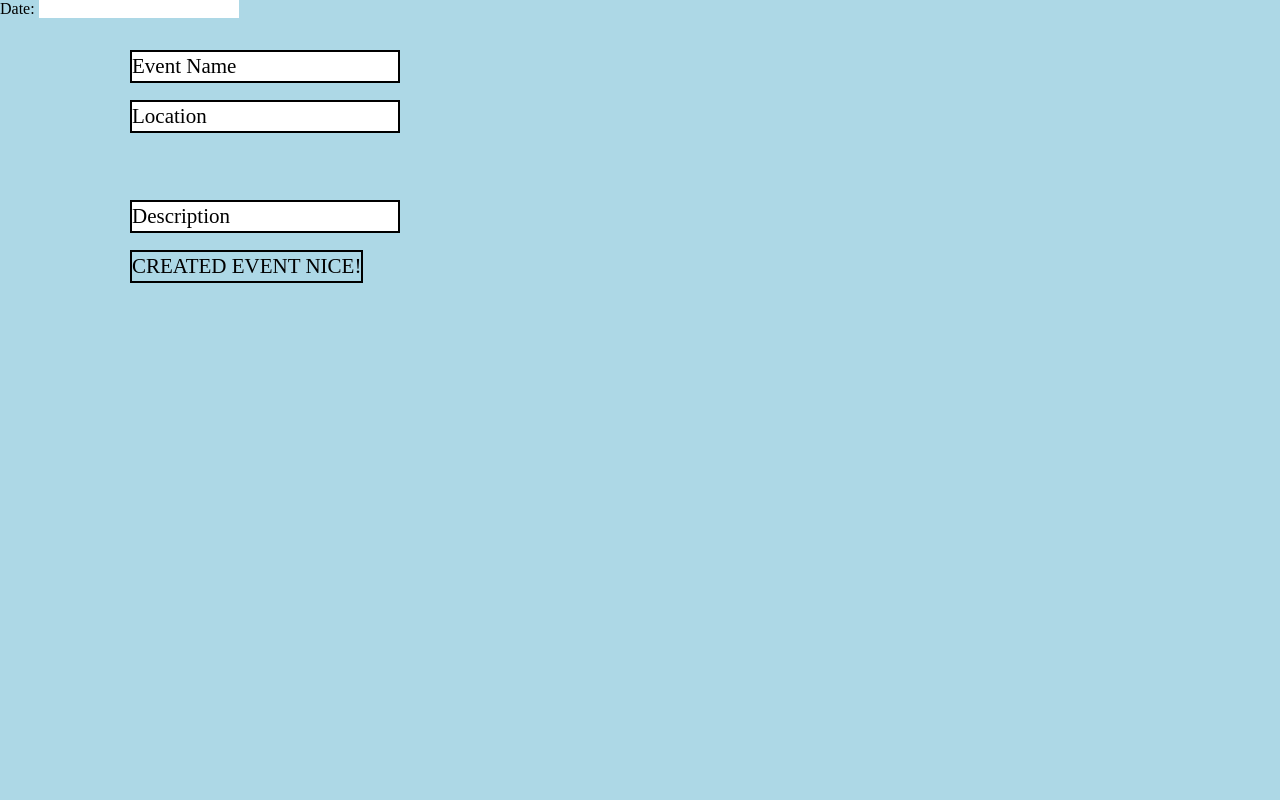
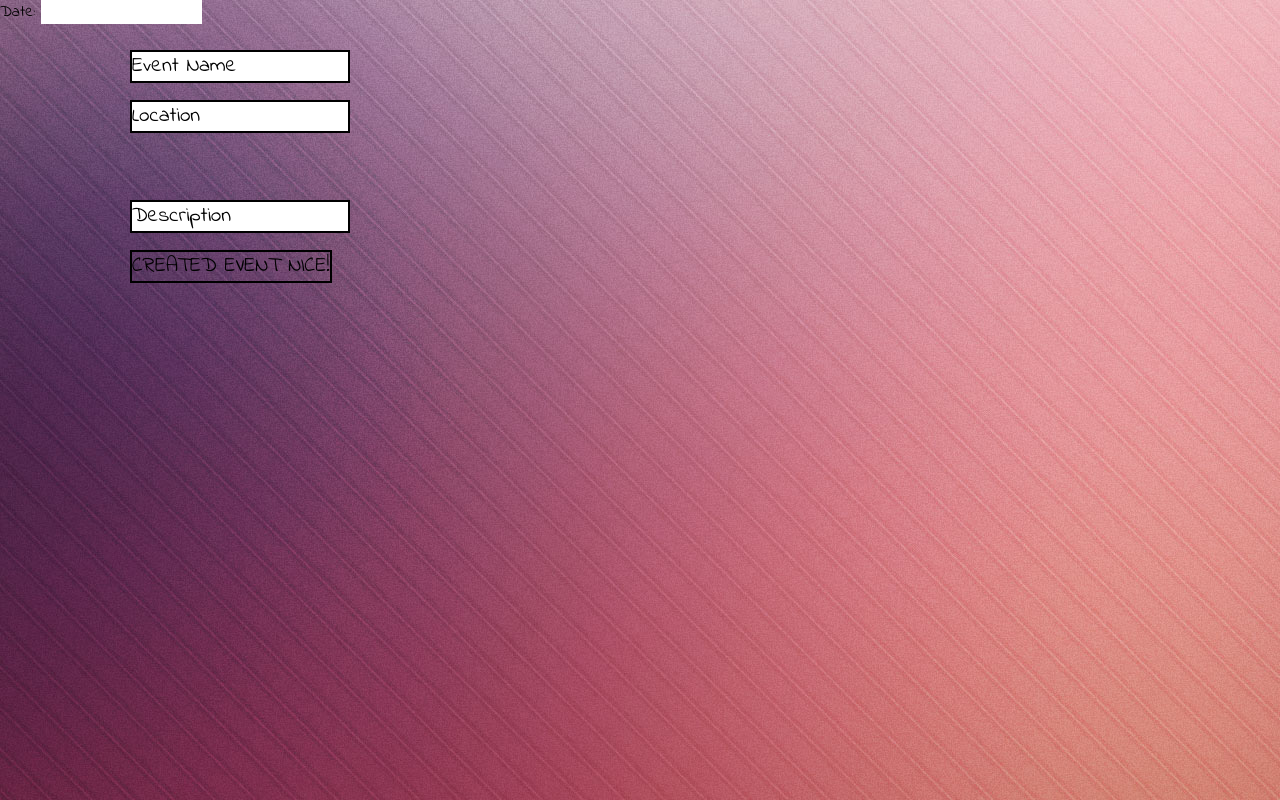
Before and after one commit to mmail002/palsoncampus, a Flask app: template templates/Event.html in a window 1280 px wide. Run offline with Flask 2, Linux system fonts and the light colour scheme; the template is opened without the code that fills it, so the values that code supplies are empty; parts of the project's set-up code (start-up, migrations or seed data) failed here and were passed over; some libraries are stand-ins or nearby versions.

Commit message:
Can now go to event.html on buttonclick and changed background and font to match homescreen

```diff
--- a/main.py
+++ b/main.py
@@ -97,6 +97,11 @@
     return redirect(url_for('index'))
 
 
+#Example of how to get to next page#
+@app.route('/event',methods=['GET', 'POST'])
+def event():
+    return render_template('Event.html')
+
 @app.route('/create', methods=['GET'])
 def create():
     try:
--- a/static/events.css
+++ b/static/events.css
@@ -1,3 +1,8 @@
+body{
+    background-image: url("img/5.jpg");
+    font-family: 'Indie Flower', cursive;
+    /*color:white; Made text for date white */
+}
 #createEvent{
   position:absolute;  // absolutely positioned
   transition: .5s ease;
@@ -200,9 +205,3 @@
   height: 29px;
   margin-bottom: 0;
 }
-body {
-  width:100%;
-  height: 100%;
-  background: lightblue;
-  background-size: cover;
-}
--- a/templates/Event.html
+++ b/templates/Event.html
@@ -4,6 +4,10 @@
   <meta name="viewport" content="width=device-width, initial-scale=1">
   <script src="https://code.jquery.com/jquery-1.12.4.js"></script>
   <script src="https://code.jquery.com/ui/1.12.1/jquery-ui.js"></script>
+  <link rel="stylesheet" type="text/css" href="/static/standardize.css"> <!-- CSS Sheet used for styling -->
+    <link rel="stylesheet" type="text/css" href="/static/events.css"/> <!-- CSS Sheet used for styling -->
+    <link href="https://fonts.googleapis.com/css?family=Roboto" rel="stylesheet">
+    <link href="https://fonts.googleapis.com/css?family=Indie+Flower" rel="stylesheet">
   <script>
   $( function() {
     $('#datepicker').datepicker({
@@ -14,8 +18,6 @@
   });
   </script>
     <title>Events Screen</title>
-    <link rel="stylesheet" type="text/css" href="/static/standardize.css"> <!-- CSS Sheet used for styling -->
-  	<link rel="stylesheet" type="text/css" href="/static/events.css"> <!-- CSS Sheet used for styling -->
   </head>
   <body>
   	<form>
--- a/templates/button.html
+++ b/templates/button.html
@@ -3,10 +3,14 @@
     <title>Events Screen</title>
     <link rel="stylesheet" type="text/css" href="/static/standardize.css"> <!-- CSS Sheet used for styling -->
   	<link rel="stylesheet" type="text/css" href="/static/button.css"/> <!-- CSS Sheet used for styling -->
+  	<link href="https://fonts.googleapis.com/css?family=Roboto" rel="stylesheet">
+    <link href="https://fonts.googleapis.com/css?family=Indie+Flower" rel="stylesheet">
   </head>
   <body>
  <!--  <button id = "createEvent" onclick="window.location.href = 'Event.html'">Create Event!</button> -->
- 	<button id = "createEvent" onclick="EventPrefs()"> Create Event </button>
+ <form method="POST" action="/event">
+ 	<button type = "submit" id = "createEvent"> Create Event </button>
+ </form>
   <script src="/static/button.js"></script> <!-- Javasctipt code used -->
   </body>
 </html>
```
Also changed, not shown: static/button.css (+4 -5 lines), README.md, 1 other file.
